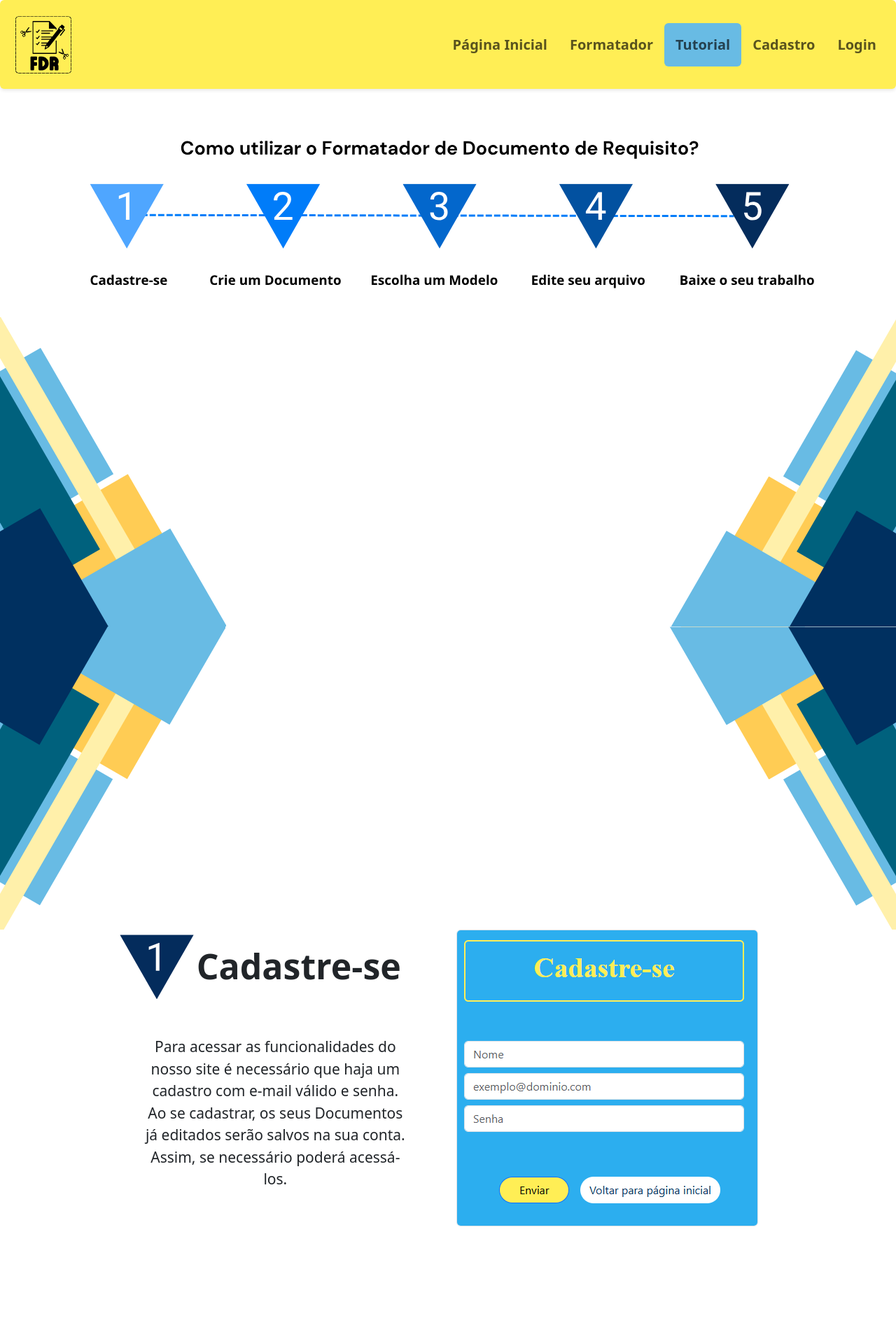
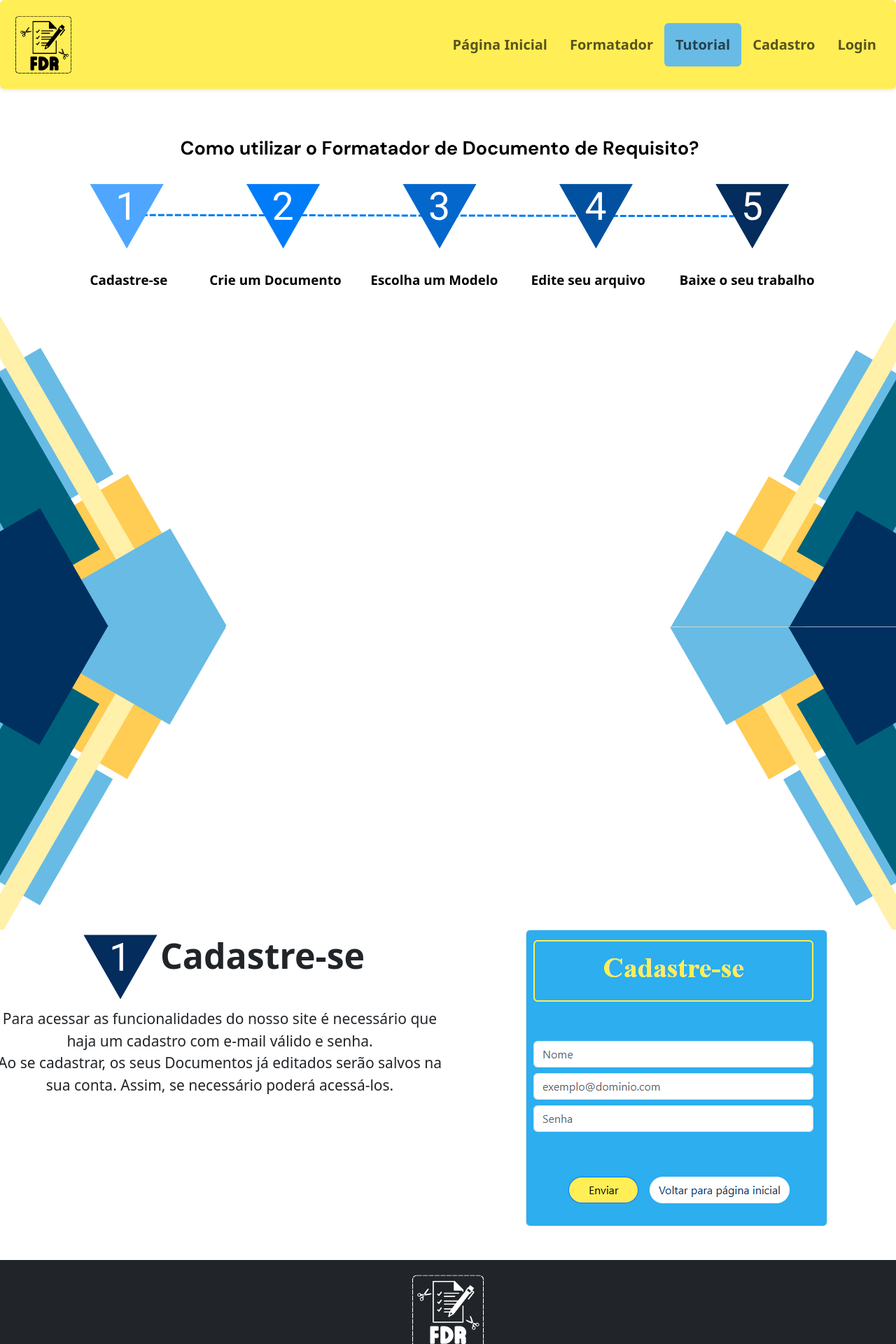
Before and after one commit to LiviaLaiany/Formatador-req, a React (Create React App) app in the folder formatador-front/: page /tutorial in a window 1280 px wide. Shown: the top 1920 px of the page at 70% size. Built offline with nearby package versions, Linux system fonts and the light colour scheme.

Commit message:
Inicio de responsividade da pag do Tutorial

```diff
--- a/formatador-front/src/pages/Rodape.js
+++ b/formatador-front/src/pages/Rodape.js
@@ -3,7 +3,7 @@ import logo from "../imagens/FDR.svg";
 export default function Rodape() {
 
     return (
-        <footer className="bg-dark mt-5 w-100 px-0">
+        <footer className="bg-dark mt-5 w-100 py-0 mb-0 px-0">
             <div className="container">
                 <div className="row justify-content-center border-bottom pb-3">
                     <div className="col-auto d-flex align-items-center justify-content-center">
--- a/formatador-front/src/pages/Tutorial.js
+++ b/formatador-front/src/pages/Tutorial.js
@@ -17,75 +17,76 @@ import Criar from '../imagens/Criar.PNG';
 
 export default function Tutorial(){
     return(
-        <div >
+        <div className="px-0 mx-0">
             <Nav text = "Tutorial"/>
-
-            {/* <div className="mt-5">
-                <div className="row justify-content-center align-items-center">
+            <div className='container-fluid mx-0 px-0 mb-0 p-0'>
+                <div className='row px-0'>
+                    <div className='col-12 background d-flex align-items-center justify-content-center mt-5'>
                         <img src={passos} className='img-fluid'></img>
                     </div>
-                <div className='justify-content-between d-flex'>
-                    <img src={TutorialImage} className='img-fluid d-none d-sm-block'></img>
-                    <img src={Tutorial1} className='d-none d-sm-block'></img>
                 </div>
-                <div className="row justify-content-center align-items-center">
-                    <div className="col-md-6">
-                        <div className="d-flex align-items-center">
-                            <img src={T1} alt="Step Icon" className="me-3"></img>
-                            <h2 className="fw-bolder">Cadastre-se</h2>
-                        </div>
-                        <p className="text-center mt-4">
-                            Para acessar as funcionalidades do nosso site é necessário que haja um cadastro com e-mail válido e senha.
-                        </p>
-                        <p className="text-center">
-                            Ao se cadastrar, os seus Documentos já editados serão salvos na sua conta. Assim, se necessário poderá acessá-los.
-                        </p>
-                    </div>
-                    <div className="col-md-6 text-center">
-                        <img src={Cadastro} alt="Cadastro" className="img-fluid border rounded"></img>
+                <div className='row px-0'>
+                    <div className='col-12 d-none d-lg-flex justify-content-between'>
+                        <img src={TutorialImage} className='d-none d-lg-block'></img>
+                        <img src={Tutorial1} className='d-none d-lg-block'></img>
                     </div>
                 </div>
-            </div> */}
+                <div className='row px-0'>
+                    <div className='col-12 d-none d-lg-flex justify-content-between'>
+                        <img src= {Tutorial2} className='d-none d-lg-block'></img>
+                        <img src= {Tutorial3} className='d-none d-lg-block'></img>
+                    </div>
+                </div>
 
-        <div className=''>
-                        <div className='background d-flex align-items-center justify-content-center mt-5'>
-                    <img src={passos} className='img-fluid'></img>
+                <div className='row px-0'>
+                    <div className='col-12 col-lg-6 p-0'>
+                        <div className='row'>
+                            <div className='d-flex justify-content-center fw-bolder align-self-center '>
+                                <img src={T1}></img>
+                                <span>Cadastre-se</span>
                             </div>
-                 <div className='justify-content-between d-flex'>
-                     <img src={TutorialImage} className='img-fluid d-none d-sm-block'></img>
-                     <img src={Tutorial1} className='d-none d-sm-block'></img>
                         </div>
-                 <div>
-                     <div className='justify-content-between d-flex'>
-                         <img src= {Tutorial2}></img>
-                         <img src= {Tutorial3}></img>
+                        <div className='row p-2 d-flex align-items-center '>
+                            <span className='d-block text-center'>Para acessar as funcionalidades do nosso site é necessário que haja um cadastro com e-mail válido e senha.</span>
+                            <span className='d-block text-center'>Ao se cadastrar, os seus Documentos já editados serão salvos na sua conta. Assim, se necessário poderá acessá-los.</span>
+                        </div>
+                    </div>
 
+                    <div className='col-12 col-lg-6 d-flex justify-content-center align-items-center p-0'>
+                        <img alt='imagem' className='border rounded' src={Cadastro} ></img>
                     </div>
-                     <div className='row vh-100 mx-5 justify-content-center  '>
-                         <div className='col-5 '>
-                             <div className='d-flex justify-content-start align-items-center'>
+                </div>
+
+                {/* <div className='row'>
+                    <div className='col-12'>
+
+
+
+                        <div className='row vh-100 mx-5 d-flex justify-content-center  '>
+                            <div className='col-6 d-flex justify-content-start align-items-center'>
                                 <img src={T1}></img>
                                 <div className='fw-bolder align-self-center '>Cadastre-se</div>
                             </div>
+
                             <div className='m-5 align-items-center '>
                                 <span className='d-block text-center'>Para acessar as funcionalidades do nosso site é necessário que haja um cadastro com e-mail válido e senha.</span>
                                 <span className='d-block text-center'>Ao se cadastrar, os seus Documentos já editados serão salvos na sua conta. Assim, se necessário poderá acessá-los.</span>
                             </div>
-                         </div>
                             <div className='col-5'>
-                             <img alt='imagem' className='border rounded ' src={Cadastro}></img>
+                                <img alt='imagem' className='border rounded' src={Cadastro} ></img>
                             </div>
                         </div>
-                     <div className='justify-content-between d-flex'>
-                         <img src={TutorialImage} className='img-fluid d-none d-sm-block'></img>
-                         <img src={Tutorial1} className='d-none d-sm-block'></img>
+                        <div className='row justify-content-between d-flex'>
+                            <img src={TutorialImage} className='img-fluid d-none d-lg-block'></img>
+                            <img src={Tutorial1} className='d-none d-lg-block'></img>
                         </div>
                     </div>
+                </div>
+
                 <div>
                     <div className='justify-content-between d-flex'>
-                         <img src= {Tutorial2}></img>
-                         <img src= {Tutorial3}></img>
-
+                        <img src= {Tutorial2} className='d-none d-lg-block'></img>
+                        <img src= {Tutorial3} className='d-none d-lg-block'></img>
                 </div>
                 <div className='row vh-100 mx-5 justify-content-center  '>
                     <div className='col-5 '>
@@ -103,17 +104,14 @@ export default function Tutorial(){
                     </div>
                 </div>
                 <div className='justify-content-between d-flex'>
-                        <img src={TutorialImage} className='img-fluid d-none d-sm-block'></img>
-                        <img src={Tutorial1} className='d-none d-sm-block'></img>
+                    <img src={TutorialImage} className='img-fluid d-none d-lg-block'></img>
+                    <img src={Tutorial1} className='d-none d-lg-block'></img>
                 </div>
-
-
             </div>
             <div>
                 <div className='justify-content-between d-flex'>
-                        <img src= {Tutorial2}></img>
-                        <img src= {Tutorial3}></img>
-
+                    <img src= {Tutorial2} className='d-none d-lg-block'></img>
+                    <img src= {Tutorial3} className='d-none d-lg-block'></img>
                 </div>
                 <div className='row vh-100 mx-5 justify-content-center  '>
                     <div className='col-5 '>
@@ -131,17 +129,14 @@ export default function Tutorial(){
                     </div>
                 </div>
                 <div className='justify-content-between d-flex'>
-                        <img src={TutorialImage} className='img-fluid d-none d-sm-block'></img>
-                        <img src={Tutorial1} className='d-none d-sm-block'></img>
+                    <img src={TutorialImage} className='img-fluid d-none d-lg-block'></img>
+                    <img src={Tutorial1} className='d-none d-lg-block'></img>
                 </div>
-
-
             </div>
             <div>
                 <div className='justify-content-between d-flex'>
-                        <img src= {Tutorial2}></img>
-                        <img src= {Tutorial3}></img>
-
+                    <img src= {Tutorial2} className='d-none d-lg-block'></img>
+                    <img src= {Tutorial3} className='d-none d-lg-block'></img>
                 </div>
                 <div className='row vh-100 mx-5 justify-content-center  '>
                     <div className='col-5 '>
@@ -161,16 +156,14 @@ export default function Tutorial(){
                     </div>
                 </div>
                 <div className='justify-content-between d-flex'>
-                        <img src={TutorialImage} className='img-fluid d-none d-sm-block'></img>
-                        <img src={Tutorial1} className='d-none d-sm-block'></img>
+                    <img src={TutorialImage} className='img-fluid d-none d-lg-block'></img>
+                    <img src={Tutorial1} className='d-none d-lg-block'></img>
                 </div>
-
-
             </div>
             <div>
                 <div className='justify-content-between d-flex'>
-                        <img src= {Tutorial2}></img>
-                        <img src= {Tutorial3}></img>
+                    <img src= {Tutorial2} className='d-none d-lg-block'></img>
+                    <img src= {Tutorial3} className='d-none d-lg-block'></img>
 
                 </div>
                 <div className='row vh-100 mx-5 justify-content-center  '>
@@ -185,9 +178,9 @@ export default function Tutorial(){
                     </div>
                     <div className='col-5'>
                         <img alt='imagem' className='border'></img>
-                        </div>
-                    </div>
-                 </div>
+                    </div> */}
+                {/* </div> */}
+                {/* </div> */}
             </div>
             <Rodape/>
         </div>
```
Lines whose indentation alone changed are shown as unchanged.
